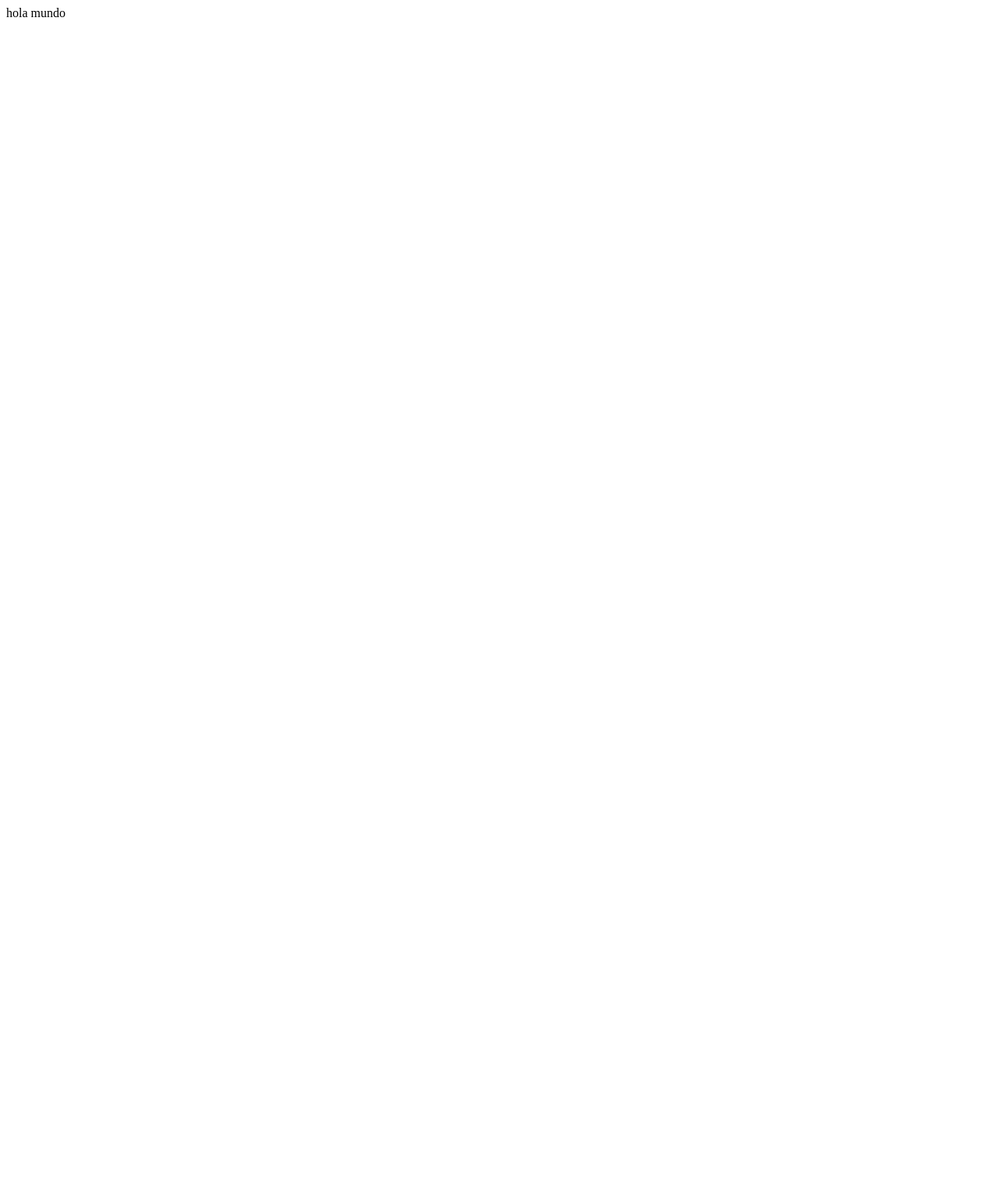
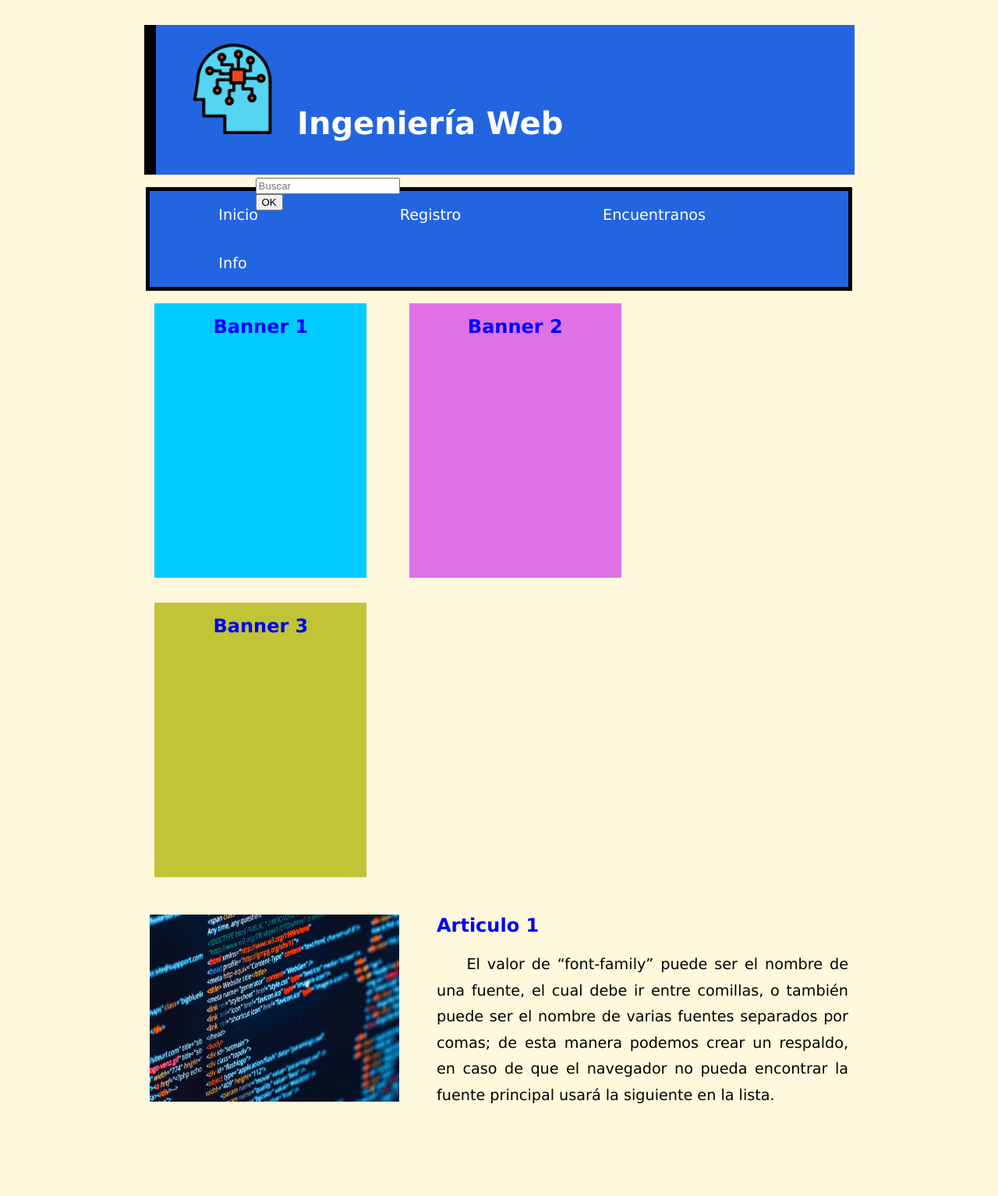
Before and after one commit to mrnarvaez3/ProyectoIngWeb, a plain HTML site: page index.html in a window 1280 px wide. Shown: the top 1534 px of the page at 78% size. Before the commit the page ends 800 px from the top, so only its background shows below. Drawn offline with Linux system fonts and the light colour scheme.

Commit message:
avance en pagina home

```diff
--- a/estilos/estilos.css
+++ b/estilos/estilos.css
@@ -0,0 +1,129 @@
+body {
+  background-color: cornsilk;
+  font-family: Verdana, Geneva, Tahoma, sans-serif;
+  margin: 0;
+  padding: 0;
+  min-height: 100vh;
+  flex-wrap: wrap;
+}
+
+header.CabeceraPrincipal {
+  background-color: rgb(35, 101, 224);
+  width: 70%;
+  height: 12em;
+  margin: 2em auto;
+  margin-bottom: 1em;
+  border-left: 15px solid #000000;
+}
+
+header.CabeceraPrincipal img {
+  width: 13%;
+  display: inline-block;
+  padding-left: 2.5em;
+  padding-top: 1.5em;
+}
+
+header.CabeceraPrincipal h1 {
+  font-size: 2.5em;
+  display: inline-block;
+  padding: 0.5em;
+  width: 40%;
+  color: white;
+}
+
+header.CabeceraPrincipal form {
+  display: inline-block;
+  width: 25%;
+  padding: 0em 0em 0em 8em;
+}
+
+nav.Menu ul {
+  width: 70%;
+  margin: 0em auto;
+  padding: 0em;
+  list-style: none;
+  background-color: rgb(35, 101, 224);
+  border: 5px solid #000000;
+}
+
+nav.Menu ul li {
+  display: inline-block;
+}
+
+nav.Menu ul li a {
+  color: white;
+  text-decoration: none;
+  display: block;
+  padding: 1em 4.6em;
+  font-size: 1.2em;
+}
+
+nav.Menu ul li a:hover {
+  background-color: rgb(107, 107, 107);
+}
+
+section.SeccionBanners {
+  padding: 0;
+  overflow: hidden;
+  width: 75%;
+  margin: 0 auto;
+}
+article.Banner {
+  text-align: center;
+  color: white;
+  margin: 1em 1em 1em 2.4em;
+  padding: 1em;
+  float: left;
+  width: 25%;
+  height: 20em;
+}
+article.Banner#B1 {
+  background-color: rgb(0, 204, 255);
+}
+article.Banner#B2 {
+  background-color: rgb(224, 113, 228);
+}
+article.Banner#B3 {
+  background-color: rgb(193, 196, 53);
+}
+
+article.Articulo {
+  margin: 0em auto;
+  width: 70%;
+  padding: 2em 0em 4em 0em;
+  overflow: auto;
+}
+article h2 {
+  margin: 0em auto;
+  color: blue;
+}
+
+article.Articulo p {
+  font-size: 1.2em;
+  text-align: justify;
+  line-height: 1.75em;
+  text-indent: 2em;
+  color: black;
+}
+article.Articulo#art1 img {
+  float: left;
+  margin-right: 3em;
+}
+article.Articulo#art2 img {
+  float: right;
+  margin-left: 3em;
+}
+
+img.ImgArticulo {
+  width: 20em;
+  height: 15em;
+}
+
+footer {
+  align-self: flex-end;
+  background-color: rgb(35, 101, 224);
+  line-height: 3;
+  text-align: center;
+  width: 75%;
+  margin: 0em auto;
+}
--- a/index.html
+++ b/index.html
@@ -4,9 +4,62 @@
     <meta charset="UTF-8" />
     <meta name="viewport" content="width=device-width, initial-scale=1.0" />
     <title>UTPL</title>
-    <link rel="stylesheet" href="estilos/estilos.css">
+    <link rel="stylesheet" href="estilos/estilos.css" />
   </head>
+
   <body>
-    hola mundo
+    <header class="CabeceraPrincipal">
+      <img src="imgs/logo.png" alt="logo de la pagina" />
+      <h1>Ingeniería Web</h1>
+      <!-- etiqueta donde se encuentra la barra de busqueda-->
+      <form>
+        <input type="search" name="q" placeholder="Buscar" />
+        <input type="submit" value="OK" />
+      </form>
+    </header>
+    <!--Menu de navegacion-->
+    <nav class="Menu">
+      <ul>
+        <li><a href="#">Inicio</a></li>
+        <li><a href="#">Registro</a></li>
+        <li><a href="#">Encuentranos</a></li>
+        <li><a href="#">Info</a></li>
+      </ul>
+    </nav>
+    <!--Seccion de Banners donde iran imagenes -->
+    <section class="SeccionBanners">
+      <article class="Banner" id="B1"><h2>Banner 1</h2></article>
+      <article class="Banner" id="B2"><h2>Banner 2</h2></article>
+      <article class="Banner" id="B3"><h2>Banner 3</h2></article>
+    </section>
+
+    <article class="Articulo" id="art1">
+      <img class="ImgArticulo" src="imgs/art1.png" alt="imagen articulo 1" />
+      <h2>Articulo 1</h2>
+      <p>
+        El valor de “font-family” puede ser el nombre de una fuente, el cual
+        debe ir entre comillas, o también puede ser el nombre de varias fuentes
+        separados por comas; de esta manera podemos crear un respaldo, en caso
+        de que el navegador no pueda encontrar la fuente principal usará la
+        siguiente en la lista.
+      </p>
+    </article>
+
+    <article class="Articulo" id="art2">
+      <img class="ImgArticulo" src="imgs/art2.png" alt="imagen articulo 2" />
+      <h2>Articulo 2</h2>
+      <p>
+        El HTML se creó en un principio con objetivos divulgativos de
+        información con texto y algunas imágenes. No se pensó que llegara a ser
+        utilizado para crear área de ocio y consulta con carácter multimedia (lo
+        que es actualmente la web), de modo que, el HTML se creó sin dar
+        respuesta a todos los posibles usos que se le iba a dar y a todos los
+        colectivos de gente que lo utilizarían en un futuro.
+      </p>
+    </article>
   </body>
+  <!--Pie de pagina-->
+  <footer>
+    UTPL | Roberto Narváez &copy;
+  </footer>
 </html>
```
Also changed, not shown: imgs/art1.png (added), imgs/art2.png (added), imgs/logo.png (added), imgs/wireframeV1.JPG (renamed from wireframeV1.JPG).
